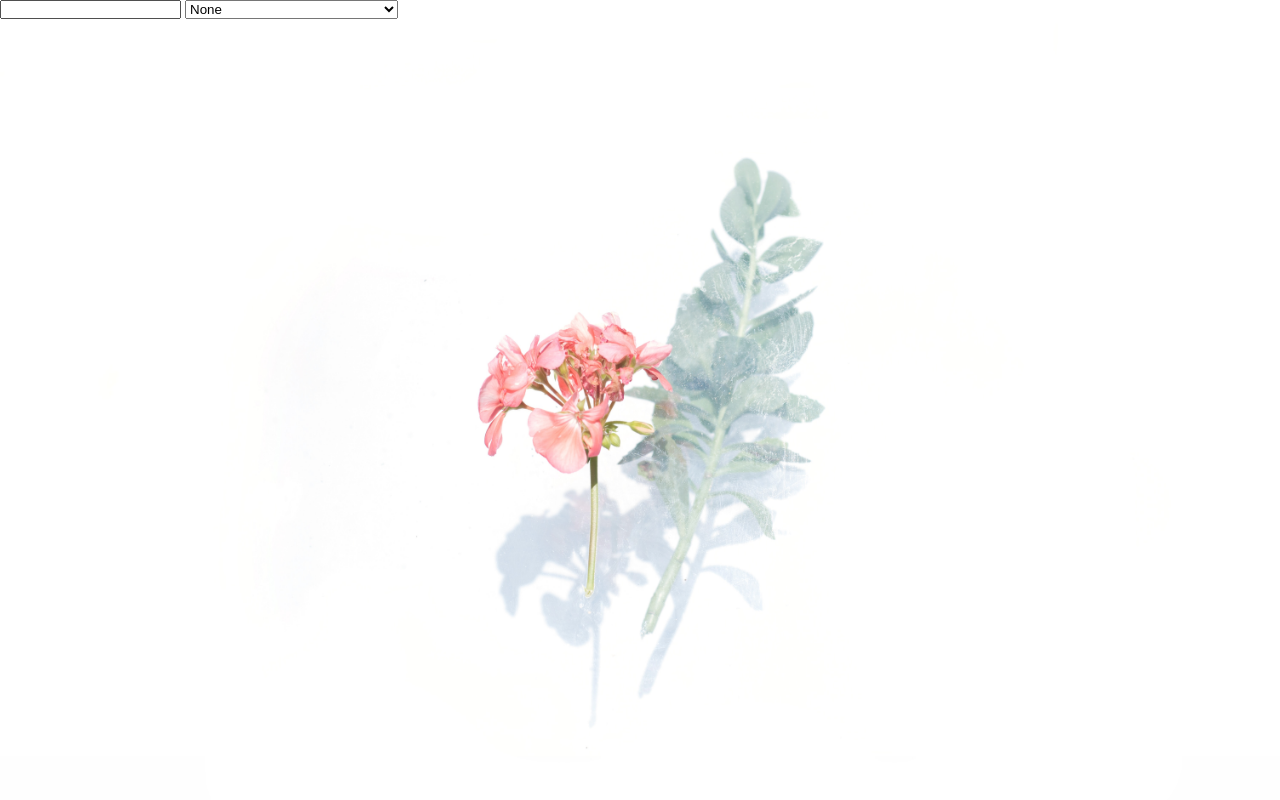
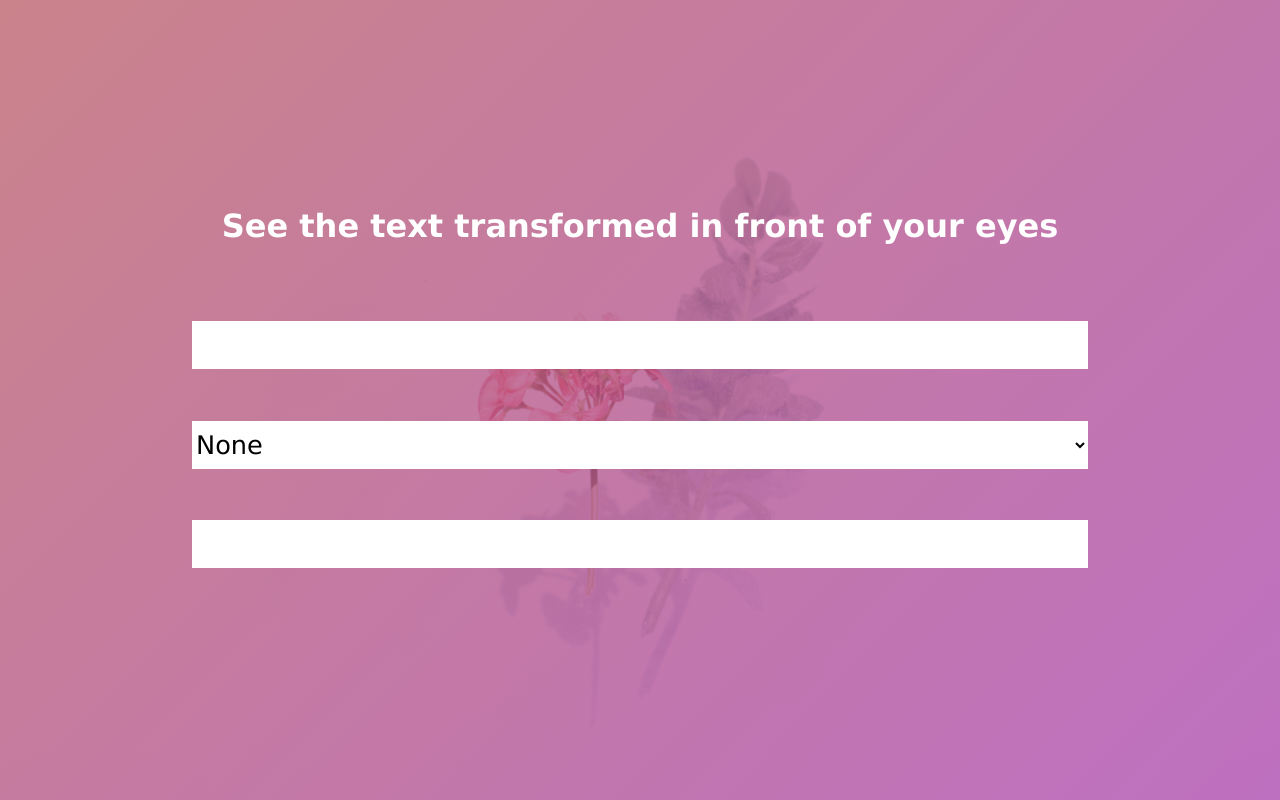
Before and after one commit to Indre101/more-strings, a plain HTML site: page index.html in a window 1280 px wide. Drawn offline with Linux system fonts and the light colour scheme.

Commit message:
animated bg

```diff
--- a/index.html
+++ b/index.html
@@ -10,8 +10,8 @@
 
 <body>
   <div class="bg-animation"></div>
-
   <form action="">
+    <h1>See the text transformed in front of your eyes</h1>
     <input type="text">
     <select name="modify String">
       <option value="">None</option>
--- a/script.js
+++ b/script.js
@@ -6,7 +6,17 @@ const userOutput = document.querySelector(".output");
 const inputValue = () => userInput.value;
 
 const capitalise = (element) => element.charAt(0).toUpperCase() + element.substring(1, element.length);
-const findFirstName = (element) => element.substring(0, element.indexOf(" "));
+const findFirstName = (element) => {
+  if (element.indexOf(" ") == -1) {
+    return element
+  } else {
+    element = element.substring(0, element.indexOf(" "))
+  }
+
+  return element;
+}
+
+
 const getLengthOfName = element => findFirstName(element).length;
 
 
@@ -60,6 +70,7 @@ option.addEventListener("change", () => {
   } else if (option[1].selected == true) {
     result = capitalise(element)
   } else if (option[2].selected == true) {
+    console.log(findFirstName(element));
     result = findFirstName(element)
   } else if (option[3].selected == true) {
     result = getLengthOfName(element)
--- a/style.css
+++ b/style.css
@@ -2,6 +2,7 @@
   padding: 0;
   margin: 0;
   box-sizing: border-box;
+  font-family: Verdana, Geneva, Tahoma, sans-serif;
 }
 
 body {
@@ -10,9 +11,25 @@ body {
   height: 100vh;
   background-size: cover;
   background-repeat: no-repeat;
-  /* W3C */
-  /* animation: changeLinear 2s ease-in-out alternate infinite; */
-  transition: background-image 2s;
+  overflow: hidden;
+}
+
+
+h1 {
+  color: white;
+  text-align: center;
+  padding: 0 0 4vw 0;
+}
+
+.bg-animation {
+  width: 100%;
+  height: 100vh;
+  background: linear-gradient(-45deg, #9c27b0ad, #ca7b3ad1, #0100ffd4);
+  background-size: 400% 400%;
+  position: absolute;
+  z-index: -1;
+  animation: changeLinear 10s ease-in-out alternate infinite;
+
 }
 
 
@@ -29,3 +46,22 @@ body {
     background-position: 10% 0%
   }
 }
+
+input[type="text"],
+.output,
+select {
+  font-size: 2vw;
+  height: 6vh;
+  width: 70vw;
+  background-color: white;
+  border: none;
+  margin: 2vw 0;
+}
+
+form {
+  display: flex;
+  flex-direction: column;
+  justify-content: center;
+  align-items: center;
+  height: 100vh;
+}
```
